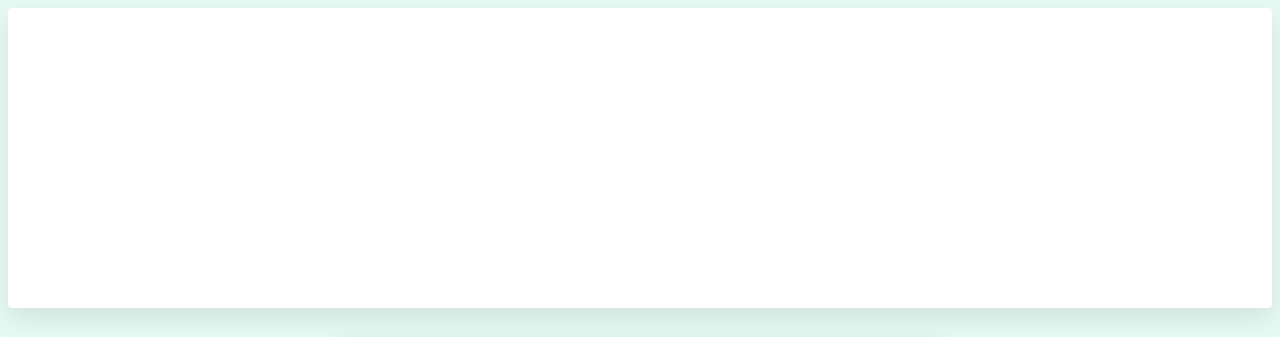
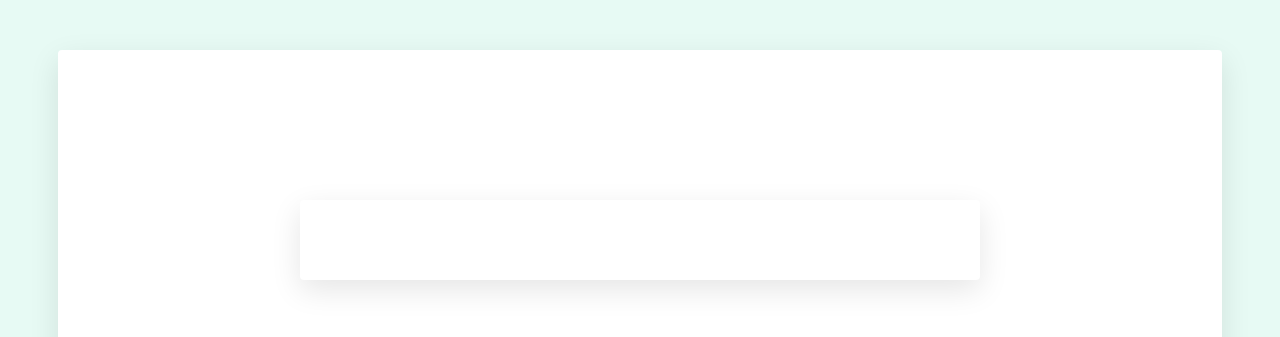
Before and after one commit to mickael-mikowsky/Projet-2, a plain HTML site: page index.html in a window 1280 px wide. Shown: the top 337 px of the page. Drawn offline with Linux system fonts and the light colour scheme.

Commit message:
Update style.css

```diff
--- a/style.css
+++ b/style.css
@@ -39,9 +39,9 @@ img {
 
 div {
   background: white;
-  padding: 0px;
+  padding: 40px;
   box-shadow: 0px 10px 30px rgba(0, 0, 0, 0.1);
-  margin: 0px;
+  margin: 50px;
   border-radius: 4px;
 }
 
```
